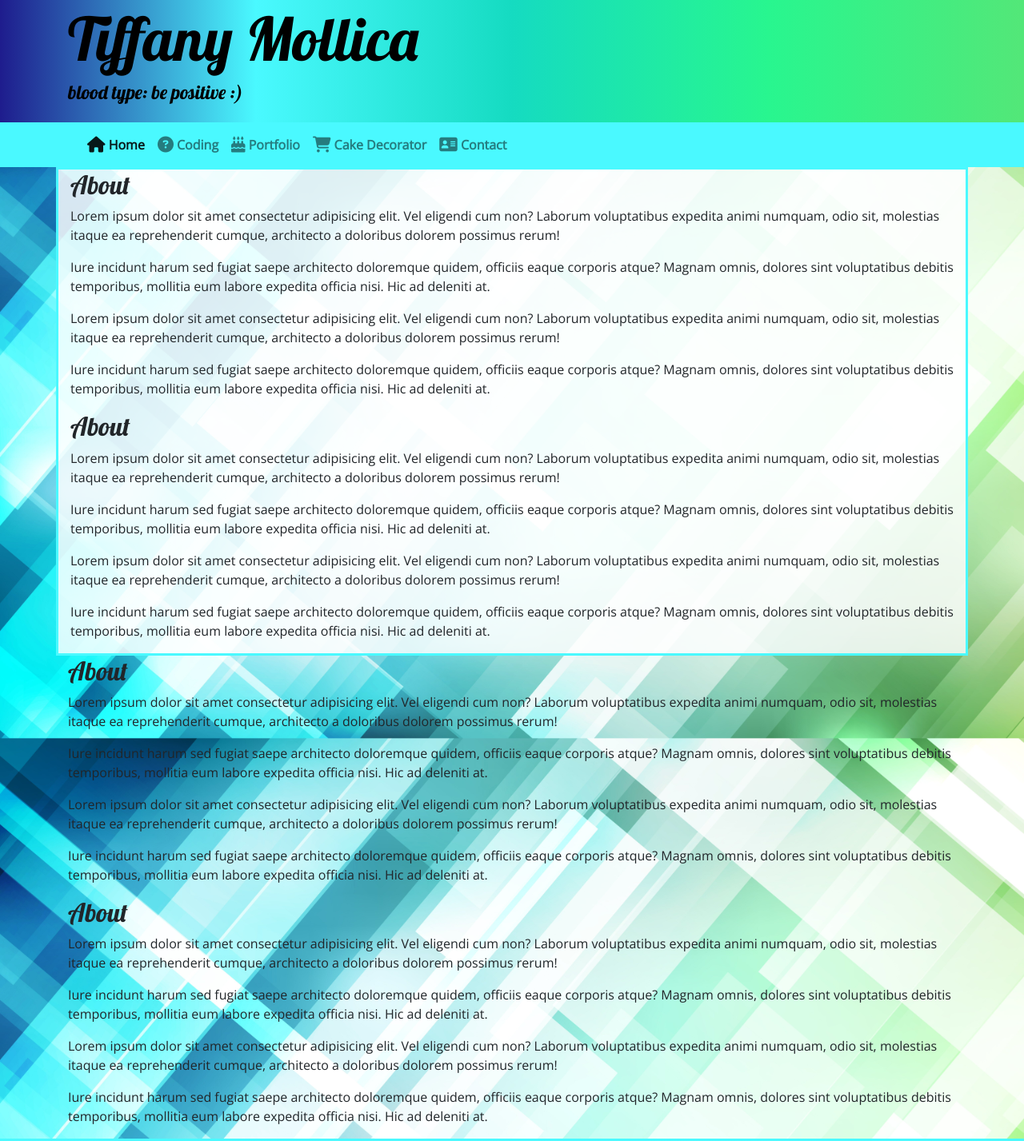
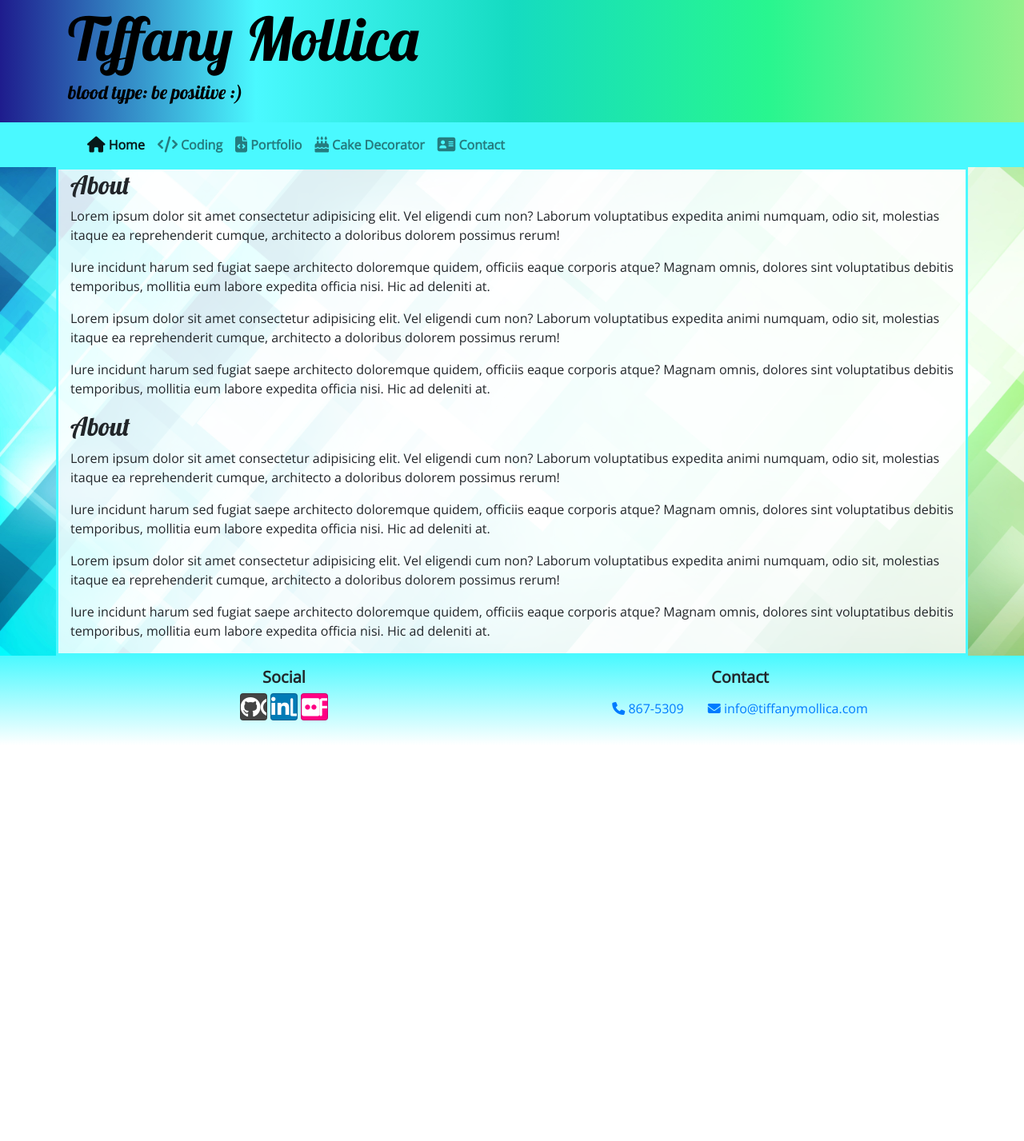
Before and after one commit to tiffany-m/Portfolio_Page, a website: page index.html in a window 1280 px wide. Shown: the part 12-1439 px from the top of the page at 80% size. After the commit the page ends 944 px from the top, so only its background shows below. Drawn offline with nearby package versions, Linux system fonts and the light colour scheme.

Commit message:
fixed colors

```diff
--- a/index.html
+++ b/index.html
@@ -38,9 +38,9 @@
             <div class="collapse navbar-collapse" id="bakeryNavbar">
                 <ul class="navbar-nav">
                     <li class="nav-item active"><a class="nav-link" href="#"><i class="fa fa-home fa-lg"></i> Home</a></li>
-                    <li class="nav-item"><a class="nav-link" href=""><i class="fa fa-question-circle fa-lg"></i> Coding</a></li>
-                    <li class="nav-item"><a class="nav-link" href=""><i class="fa fa-birthday-cake fa-lg"></i> Portfolio</a></li>
-                    <li class="nav-item"><a class="nav-link" href=""><i class="fa fa-shopping-cart fa-lg"></i> Cake Decorator</a></li>
+                    <li class="nav-item"><a class="nav-link" href=""><i class="fa fa-code fa-lg"></i> Coding</a></li>
+                    <li class="nav-item"><a class="nav-link" href=""><i class="fa fa-file-code fa-lg"></i> Portfolio</a></li>
+                    <li class="nav-item"><a class="nav-link" href=""><i class="fa fa-birthday-cake fa-lg"></i> Cake Decorator</a></li>
                     <li class="nav-item"><a class="nav-link" href=""><i class="fa fa-address-card fa-lg"></i> Contact</a></li>
                 </ul>
             </div>
@@ -67,38 +67,19 @@
             </div>
         </div>
     </div>
-        <div class="container">
-        <div class="row">
-            <div class="col">
-                <h2>About</h2>
-                <p>Lorem ipsum dolor sit amet consectetur adipisicing elit. Vel eligendi cum non? Laborum voluptatibus expedita animi numquam, odio sit, molestias itaque ea reprehenderit cumque, architecto a doloribus dolorem possimus rerum!</p>
-                <p>Iure incidunt harum sed fugiat saepe architecto doloremque quidem, officiis eaque corporis atque? Magnam omnis, dolores sint voluptatibus debitis temporibus, mollitia eum labore expedita officia nisi. Hic ad deleniti at.</p>
-                <p>Lorem ipsum dolor sit amet consectetur adipisicing elit. Vel eligendi cum non? Laborum voluptatibus expedita animi numquam, odio sit, molestias itaque ea reprehenderit cumque, architecto a doloribus dolorem possimus rerum!</p>
-                <p>Iure incidunt harum sed fugiat saepe architecto doloremque quidem, officiis eaque corporis atque? Magnam omnis, dolores sint voluptatibus debitis temporibus, mollitia eum labore expedita officia nisi. Hic ad deleniti at.</p>
-            </div>
-        </div>
-        <div class="row">
-            <div class="col">
-                <h2>About</h2>
-                <p>Lorem ipsum dolor sit amet consectetur adipisicing elit. Vel eligendi cum non? Laborum voluptatibus expedita animi numquam, odio sit, molestias itaque ea reprehenderit cumque, architecto a doloribus dolorem possimus rerum!</p>
-                <p>Iure incidunt harum sed fugiat saepe architecto doloremque quidem, officiis eaque corporis atque? Magnam omnis, dolores sint voluptatibus debitis temporibus, mollitia eum labore expedita officia nisi. Hic ad deleniti at.</p>
-                <p>Lorem ipsum dolor sit amet consectetur adipisicing elit. Vel eligendi cum non? Laborum voluptatibus expedita animi numquam, odio sit, molestias itaque ea reprehenderit cumque, architecto a doloribus dolorem possimus rerum!</p>
-                <p>Iure incidunt harum sed fugiat saepe architecto doloremque quidem, officiis eaque corporis atque? Magnam omnis, dolores sint voluptatibus debitis temporibus, mollitia eum labore expedita officia nisi. Hic ad deleniti at.</p>
-            </div>
-        </div>
-    </div>
 <!-- Footer -->
 <footer class="site-footer">
     <div class="container">
         <div class="row">
             <div class="col-sm mb-3 text-center">
                 <h5><strong>Social</strong></h5>
-                <a class="btn btn-social-icon btn-flickr" href="#"><i class="fa fa-flickr">Github</i></a>
-                <a class="btn btn-social-icon btn-instagram" href="#"><i class="fa fa-instagram">LinkedIn</i></a>
+                <a class="btn btn-social-icon btn-github" href="#"><i class="fa fa-github">Github</i></a>
+                <a class="btn btn-social-icon btn-linkedin" href="#"><i class="fa fa-linkedin">LinkedIn</i></a>
+                <a class="btn btn-social-icon btn-flickr" href="#"><i class="fa fa-flickr">Flickr</i></a>
             </div>
             <div class="col-sm text-center">
                 <h5><strong>Contact</strong></h5>
-                <a role="button" class="btn btn-link" href="tel:+8675309"><i class="fa fa-phone"></i> 867-5309</a><br>
+                <a role="button" class="btn btn-link" href="tel:+8675309"><i class="fa fa-phone"></i> 867-5309</a>
                 <a role="button" class="btn btn-link" href="mailto:info@edibledelights.com"><i class="fa fa-envelope"></i> info@tiffanymollica.com</a>
             </div>
         </div>
--- a/package.json
+++ b/package.json
@@ -15,6 +15,7 @@
   },
   "dependencies": {
     "bootstrap": "^4.6.0",
+    "bootstrap-social": "^5.1.1",
     "jquery": "^3.6.0",
     "popper.js": "^1.16.1"
   }
--- a/styles.css
+++ b/styles.css
@@ -19,12 +19,13 @@ body {
   font-family: "Open Sans", sans-serif;
   background: url(/img/lightBG.jpg) no-repeat center center fixed;
   background-size: cover;
+  background-position: center center;
 }
 
 .jumbotron {
   margin: 0;
   padding: 15px;
-  background-image: linear-gradient(to right,  #1e1c8d, #4af9ff, #15dbc1, #28f68f, #53e778);
+  background-image: linear-gradient(to right,  #1e1c8d, #4af9ff, #15dbc1, #28f68f, #94f18b);
   color: black;
 }
 
@@ -34,7 +35,7 @@ body {
 }
 
 .site-footer {
-  background-image: linear-gradient(#4af9ff, #CFF4D2);
+  background-image: linear-gradient(#4af9ff, #fff);
   padding: 15px;
   position: absolute;
   width: 100%; }
```
Also changed, not shown: 1 other file.
